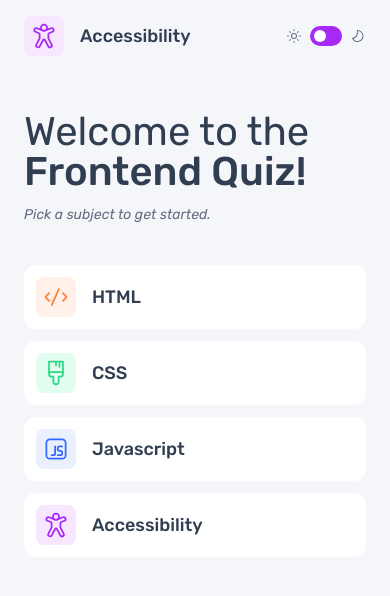
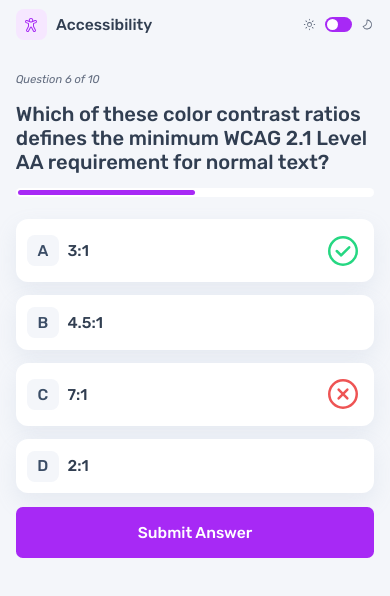
Before and after one commit to danmlarsen/fm-frontend-quiz, a website built with Parcel: page index.html in a window 390 px wide. Built offline with nearby package versions, Linux system fonts and the light colour scheme.

Commit message:
Initial responsive implementation

```diff
--- a/index.html
+++ b/index.html
@@ -30,10 +30,10 @@
             </div>
             <div class="quiz__wrapper">
                 <!-- Quiz welcome -->
-                <div class="quiz__welcome">
+                <!-- <div class="quiz__welcome">
                     <h1 class="heading-primary u-mb-sm">Welcome to the <strong>Frontend Quiz!</strong></h1>
                     <p>Pick a subject to get started.</p>
-                </div>
+                </div> -->
 
                 <!-- Quiz completed title -->
                 <!-- <div class="quiz__completed-title">
@@ -41,15 +41,15 @@
                 </div> -->
 
                 <!-- Quiz question -->
-                <!-- <div class="quiz__question">
+                <div class="quiz__question">
                     <p class="quiz__question-number">Question 6 of 10</p>
                     <h2 class="quiz__question-text">Which of these color contrast ratios defines the minimum WCAG 2.1 Level AA requirement for normal text?</h2>
                     <div class="progress-bar"></div>
-                </div> -->
+                </div>
             </div>
             <div class="quiz__wrapper">
                 <!-- Quiz subjects -->
-                <div class="quiz__subjects">
+                <!-- <div class="quiz__subjects">
                     <button class="quiz__subject-btn">
                         <div class="item">
                             <div class="item__icon-box item__icon-box--html">
@@ -82,10 +82,10 @@
                             <h3 class="item__title">Accessibility</h3>
                         </div>
                     </button>
-                </div>
+                </div> -->
 
                 <!-- Quiz answers -->
-                <!-- <form class="quiz__answers-form" action="#" method="post">
+                <form class="quiz__answers-form" action="#" method="post">
                     <div class="quiz__answers">
                         <label for="answer-1" class="quiz__answer">
                             <input class="quiz__answer-radio" type="radio" name="answer" id="answer-1" required />
@@ -119,7 +119,7 @@
                         </label>
                         <button class="btn quiz__answer-btn">Submit Answer</button>
                     </div>
-                </form> -->
+                </form>
 
                 <!-- Quiz completed view -->
                 <!-- <div>
--- a/sass/_components.scss
+++ b/sass/_components.scss
@@ -3,8 +3,8 @@
 .toggle {
     position: relative;
     display: inline-block;
-    width: 3.2rem;
-    height: 2rem;
+    width: 4.8rem;
+    height: 2.8rem;
 
     input[type='checkbox'] {
         appearance: none;
@@ -24,10 +24,10 @@
         &::before {
             position: absolute;
             content: '';
-            height: 1.2rem;
-            width: 1.2rem;
-            left: 4px;
-            bottom: 4px;
+            height: 2rem;
+            width: 2rem;
+            left: .4rem;
+            bottom: .4rem;
             background-color: $color-neutral-100;
             transition: 0.4s;
             border-radius: 50%;
@@ -43,12 +43,12 @@
     &__wrapper {
         display: flex;
         align-items: center;
-        gap: 0.8rem;
+        gap: 1.6rem;
     }
 
     &__icon {
-        width: 1.6rem;
-        height: 1.6rem;
+        width: 2.4rem;
+        height: 2.4rem;
     }
 }
 
@@ -82,7 +82,7 @@
     font-size: $fs-heading-sm;
     font-weight: $fw-medium;
     line-height: 1;
-    padding: 1.9rem;
+    padding: 3.2rem;
     cursor: pointer;
     transition: 0.2s background-color ease-in-out;
 
@@ -103,8 +103,8 @@
     }
 
     &__icon-box {
-        width: 4rem;
-        height: 4rem;
+        width: 5.6rem;
+        height: 5.6rem;
         display: flex;
         justify-content: center;
         align-items: center;
--- a/sass/_mixins.scss
+++ b/sass/_mixins.scss
@@ -1,16 +1,21 @@
 @use 'variables' as *;
+
 
 @mixin respond-to($breakpoint) {
     $raw-query: map-get($breakpoints, $breakpoint);
 
     @if $raw-query {
-        $query: if (type-of($raw-query) == 'string', unquote($raw-query), inspect($raw-query));
+      $query: if(
+        type-of($raw-query) == 'string',
+        unquote($raw-query),
+        inspect($raw-query)
+      );
 
-        @media screen and #{$query} {
-            @content;
-        }
+      @media #{$query} {
+        @content;
+      }
     } @else {
-        @error 'No value found for `#{$breakpoint}`. '
-            + 'Please make sure it is defined in `$breakpoints` map.';
+      @error 'No value found for `#{$breakpoint}`. '
+           + 'Please make sure it is defined in `$breakpoints` map.';
     }
-}
+  }
--- a/sass/_quiz.scss
+++ b/sass/_quiz.scss
@@ -1,22 +1,38 @@
 @use 'variables' as *;
+@use 'mixins' as *;
 
 .quiz {
     max-width: 116rem;
     margin: 0 auto;
     display: grid;
+    grid-template-columns: 1fr 1fr;
     gap: 4rem;
+
+
+    @include respond-to('medium') {
+        grid-template-columns: 1fr;
+        max-width: 64rem;
+    }
 
     &__header {
         padding: 1.6rem 0;
         min-height: 7.2rem;
+        grid-column: span 2;
         display: flex;
         justify-content: space-between;
         align-items: center;
+
+        @include respond-to('medium') {
+            grid-column: initial;
+        }
     }
 
     &__question {
+        min-height: 90%;
         display: grid;
         gap: 2.4rem;
+
+        grid-template-rows: min-content 1fr min-content;
     }
 
     &__question-text {
@@ -30,7 +46,8 @@
 
     &__subject-btn {
         width: 100%;
-        background-color: $color-neutral-100;
+        background-color: var(--background-color-2);
+        box-shadow: 0 1.6rem 4rem rgba($color-neutral-500, 0.14);
         padding: 1.2rem;
         border: none;
         border-radius: 1.2rem;
@@ -42,7 +59,7 @@
 
     &__answers {
         display: grid;
-        gap: 1.2rem;
+        gap: 2.4rem;
     }
 
     &__answer {
@@ -51,7 +68,7 @@
         justify-content: space-between;
 
         background-color: var(--background-color-2);
-        padding: 0.9rem;
+        padding: 1.5rem;
         border-radius: 12px;
         border: 3px solid transparent;
         box-shadow: 0 1.6rem 4rem rgba($color-neutral-500, 0.14);
--- a/sass/_reset.scss
+++ b/sass/_reset.scss
@@ -1,3 +1,5 @@
+@use 'mixins' as *;
+
 *,
 *::before,
 *::after {
@@ -9,6 +11,11 @@
 html {
     font-size: 62.5%;
     scroll-behavior: smooth;
+
+    @include respond-to('small') {
+        // font-size: 35%;
+        font-size: clamp(35%, -0.1826rem + 1.6603vw, 62.5%);
+    }
 }
 
 body {
--- a/sass/_variables.scss
+++ b/sass/_variables.scss
@@ -24,20 +24,25 @@ $color-a11y: #f6e7ff;
 $ff-primary: 'Rubik', sans-serif;
 $fw-regular: 400;
 $fw-medium: 500;
-$fs-body-sm: 1.4rem;
+$fs-body-sm: 2rem;
 $fs-body-md: 1.8rem;
 $fs-heading-xl: 8.8rem;
-$fs-heading-lg: 4rem;
-$fs-heading-md: 2rem;
-$fs-heading-sm: 1.8rem;
+$fs-heading-lg: 6.4rem;
+$fs-heading-md: 3.6rem;
+$fs-heading-sm: 2.8rem;
+
+
+// $fs-body-sm: 1.4rem;
+// $fs-heading-lg: 4rem;
+// $fs-heading-md: 2rem;
+// $fs-heading-sm: 1.8rem;
 
 //
 // Breakpoints
 //
 $breakpoints: (
-    'large': '(min-width: 70em)',
-    'medium': '(min-width: 50em)',
-    'small': '(min-width: 40em)',
+    'medium': (max-width: 64em),
+    'small': (max-width: 37.5em),
 );
 
 :root {
```
Also changed, not shown: sass/_utils.scss (line endings or trailing spaces).
